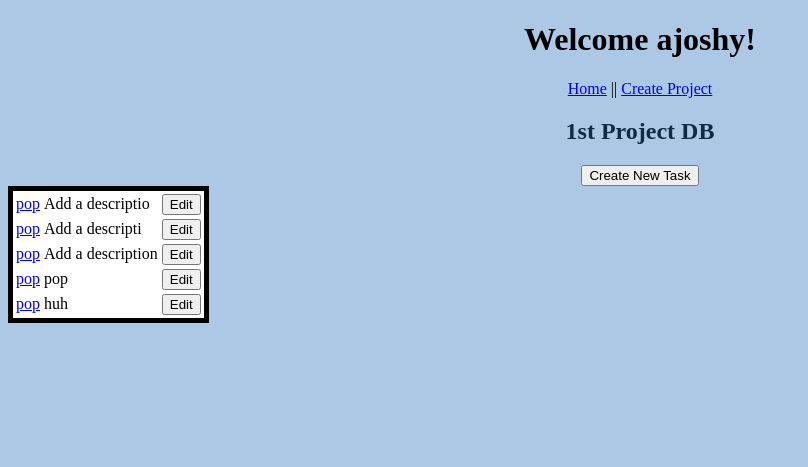
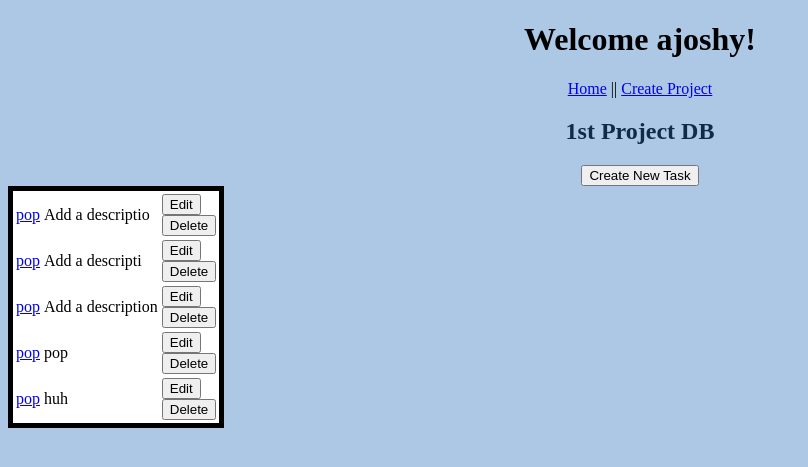
Before and after one commit to michaelslusser/ITIS3155ProjectTracker, a Flask app: page /view_project/1 in a window 1280 px wide. Shown: the top 467 px of the page, without its empty margins (0-808 px from the left). Run offline with Flask 3, Linux system fonts and the light colour scheme.

Commit message:
Added deleting task functionality

```diff
--- a/app.py
+++ b/app.py
@@ -108,6 +108,12 @@ def view_task(project_id, t_id):
     #testing
     return render_template('view_task.html', project=my_project, user=a_user, task=my_task)
 
+@app.route('/view_project/<project_id>/delete/<t_id>', methods=['POST'])
+def delete_task(project_id, t_id):
+    my_project = find_project_by_id(project_id)
+    remove_task(t_id, project_id)
+    return redirect(url_for('get_project', project_id=my_project.id))
+
 
 # start server at http://127.0.0.1:5000
 app.run(host=os.getenv('IP', '127.0.0.1'),port=int(os.getenv('PORT', 5000)),debug=True)
--- a/models.py
+++ b/models.py
@@ -145,9 +145,9 @@ def remove_project(p_id):
     db.session.delete(project)
     db.session.commit()
 
-def remove_task(t_id):
+def remove_task(t_id, project_id):
     # get task from db and delete
-    task = find_task_by_id(t_id)
+    task = find_task_by_id(project_id, t_id)
     db.session.delete(task)
     db.session.commit()
 
--- a/templates/view_project.html
+++ b/templates/view_project.html
@@ -32,6 +32,9 @@
                         <form action="{{url_for('edit_task',project_id=project.id,t_id=task.id)}}" method = "get">
                             <input type="submit" value="Edit">
                         </form>
+                        <form action="{{url_for('delete_task',project_id=project.id,t_id=task.id)}}" method = "post">
+                            <input type="submit" value="Delete">
+                        </form>
                     </td>
                 </tr>
                 <!--Add end of for loop here-->
```
